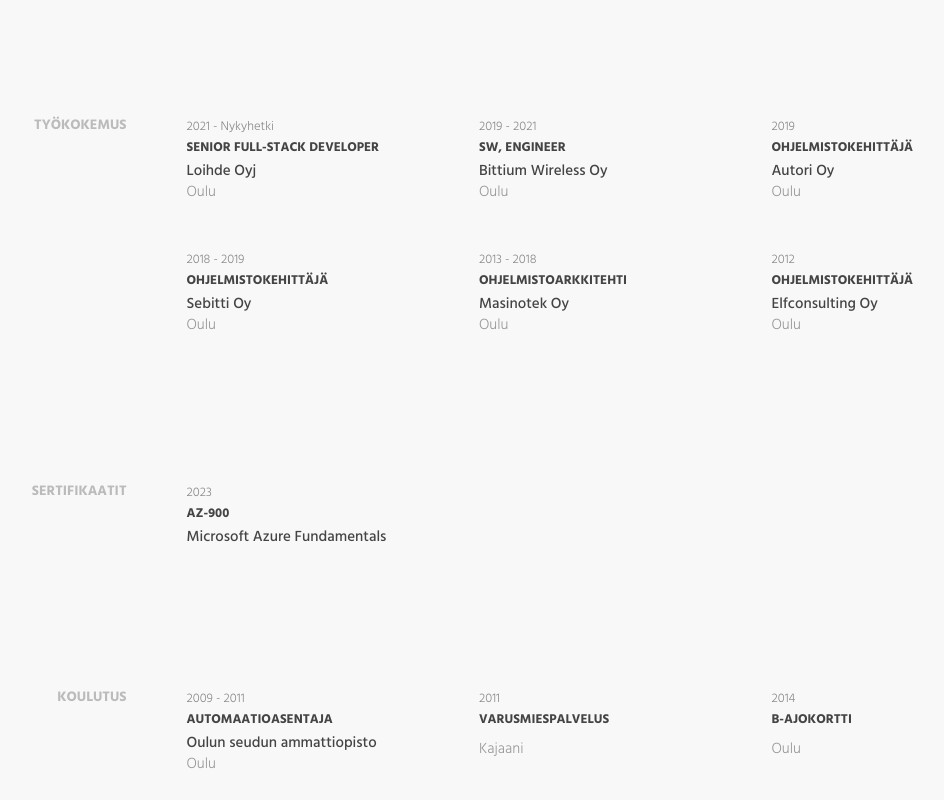
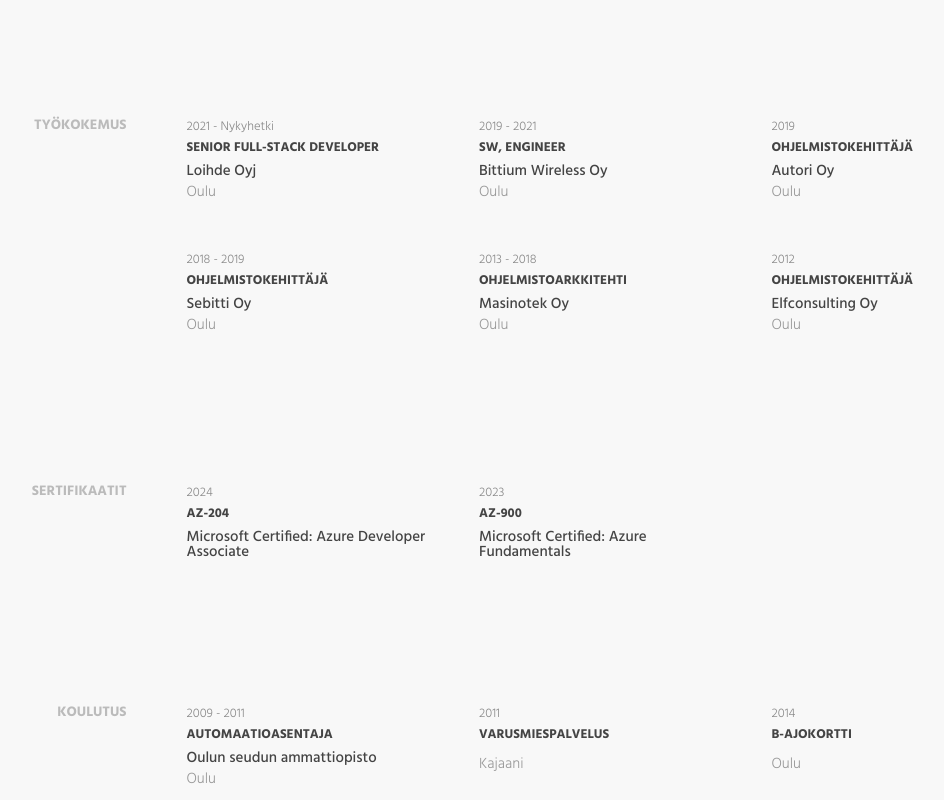
Before and after one commit to zcmander/zcmander.github.io, a plain HTML site: page index.html in a window 1280 px wide. Shown: the part 1900-2700 px from the top of the page, without its empty margins (176-1120 px from the left). Drawn offline with Linux system fonts and the light colour scheme.

Commit message:
Add AZ-204 certificate

```diff
--- a/index.html
+++ b/index.html
@@ -175,7 +175,7 @@
             </div>
             <div class="col-md-9">
                 <p>
-                    Alla lueteltu muutamia teknologioita, joita tyypillisessä Web-sovelluksen kehitysprojektissa on tullut käytettyä.
+                    Alla lueteltu muutamia teknologioita, joita tyypillisissä Web-sovelluksen kehitysprojektissa on tullut käytettyä.
                 </p>
                 <table class="table">
                     <thead>
@@ -371,9 +371,16 @@
                 <div class="row">
                     <div class="col-md-4">
                         <div class="content-item">
+                            <small>2024</small>
+                            <h3>AZ-204</h3>
+                            <h4>Microsoft Certified: Azure Developer Associate</h4>
+                        </div>
+                    </div>
+                    <div class="col-md-4">
+                        <div class="content-item">
                             <small>2023</small>
                             <h3>AZ-900</h3>
-                            <h4>Microsoft Azure Fundamentals</h4>
+                            <h4>Microsoft Certified: Azure Fundamentals</h4>
                         </div>
                     </div>
                 </div>
```
